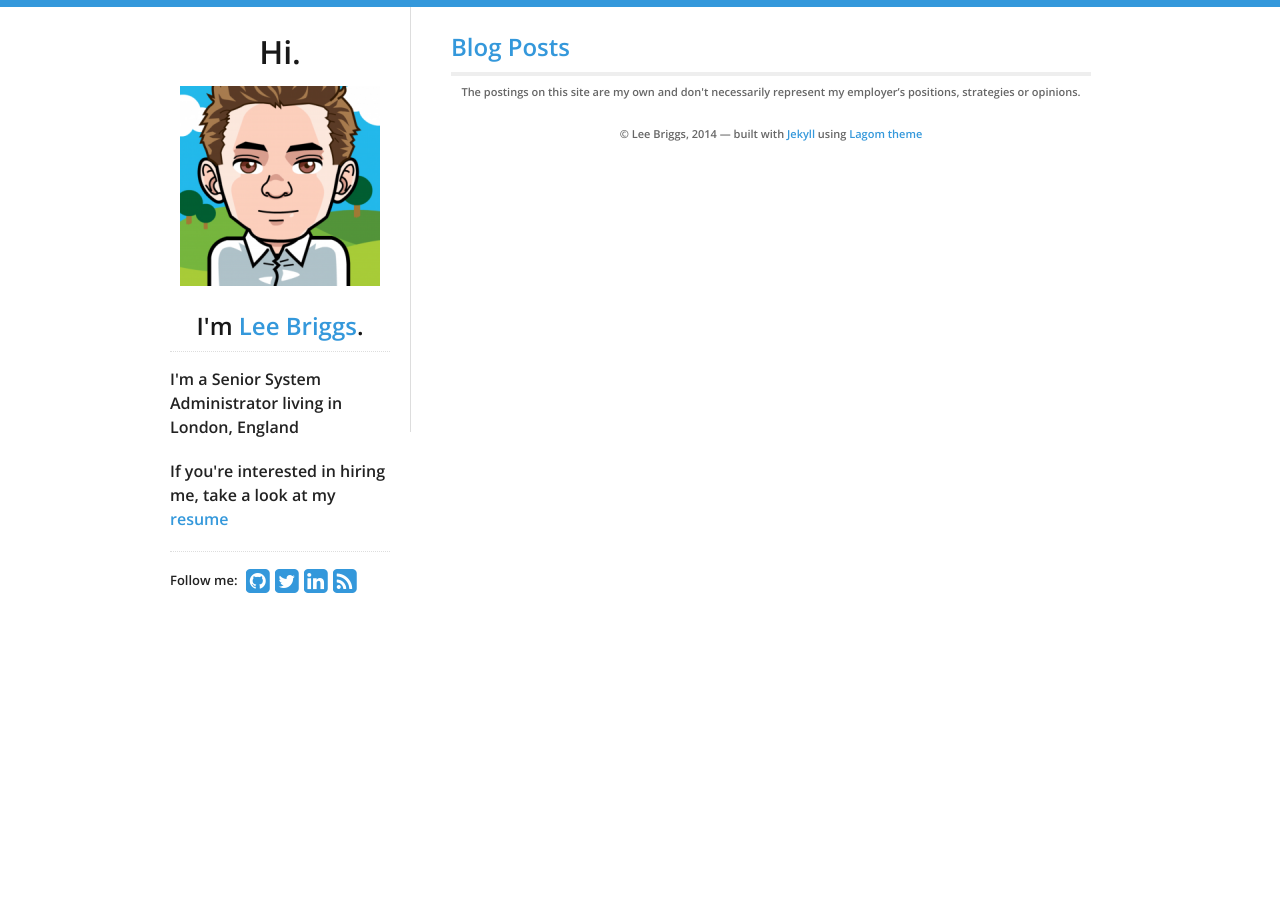
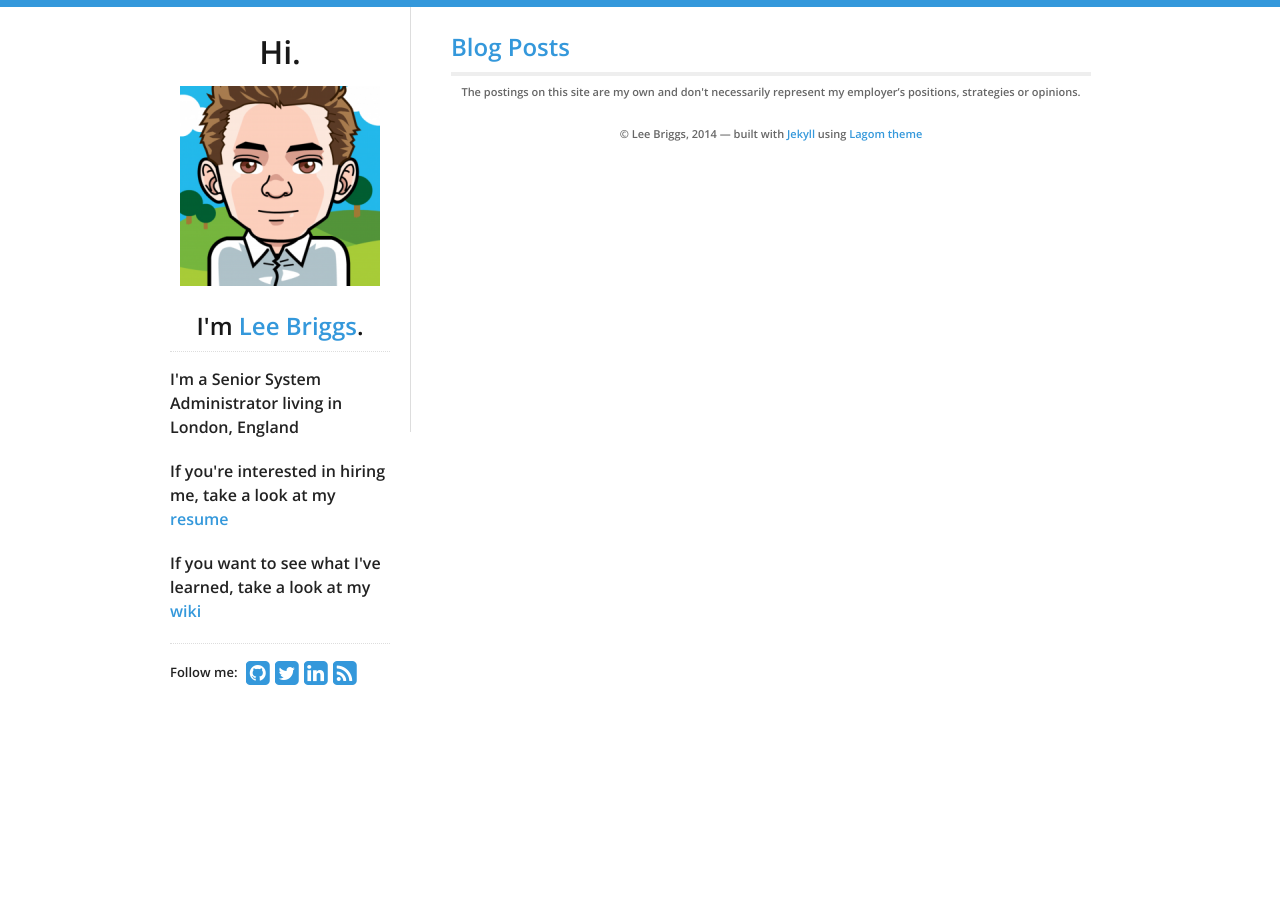
Before and after one commit to swanson/lagom, a Jekyll site: the page built from index.html, in a window 1280 px wide. Built offline with Jekyll 4.4.1, drawn with Linux system fonts in a browser that asks for light colours; nearby versions of some CDN libraries.

Commit message:
Adding wiki link

```diff
--- a/_includes/sidebar.html
+++ b/_includes/sidebar.html
@@ -7,6 +7,7 @@
   <div id="bio">
     <p>I'm a Senior System Administrator living in London, England</p>
     <p>If you're interested in hiring me, take a look at my <a href="http://registry.jsonresume.org/briggsl">resume</a>
+    <p>If you want to see what I've learned, take a look at my <a href="https://github.com/jaxxstorm/jaxxstorm.github.io/wiki">wiki</a>
   </div>
   <div id="social">
     {% include social.html %}
```
